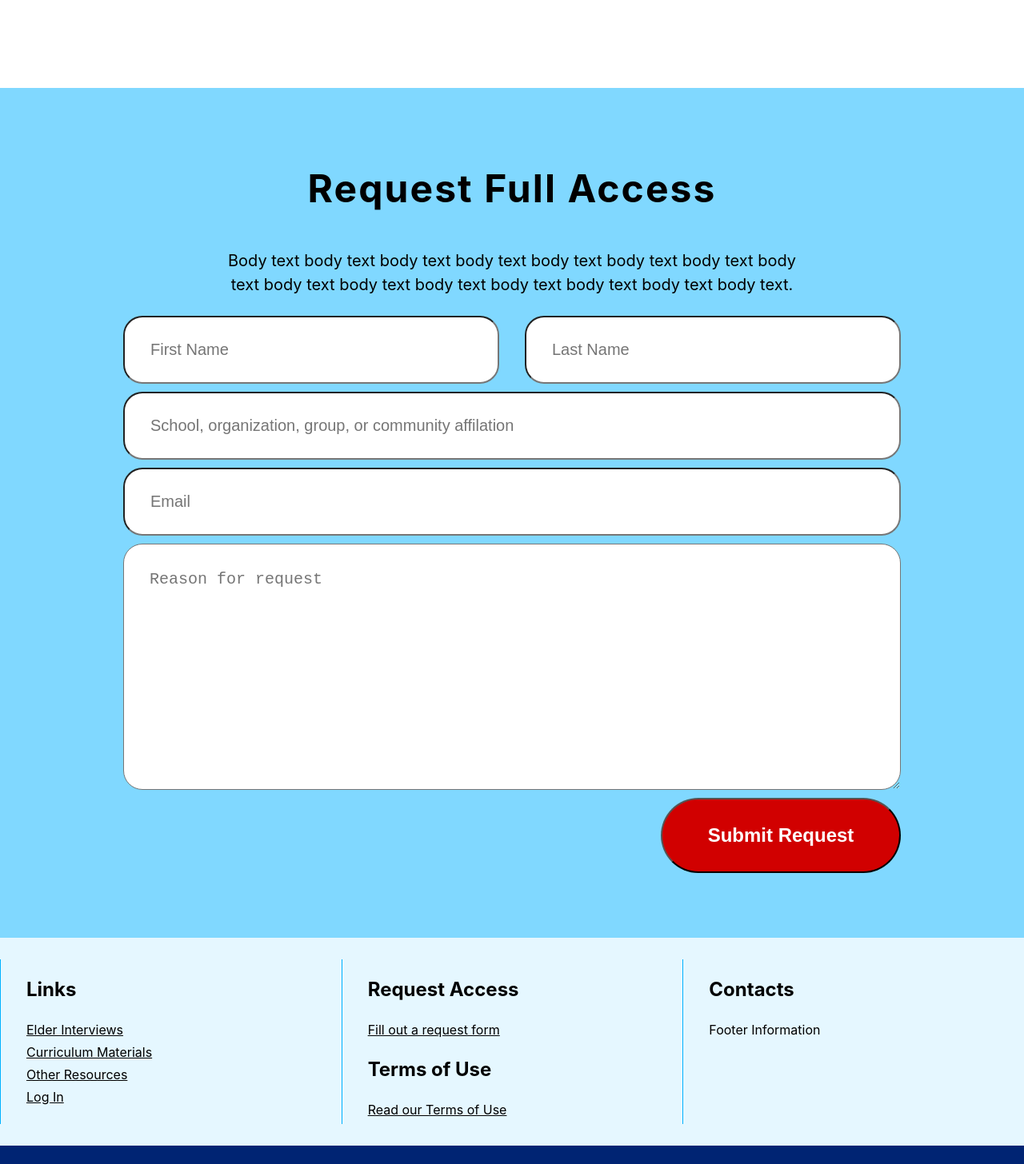
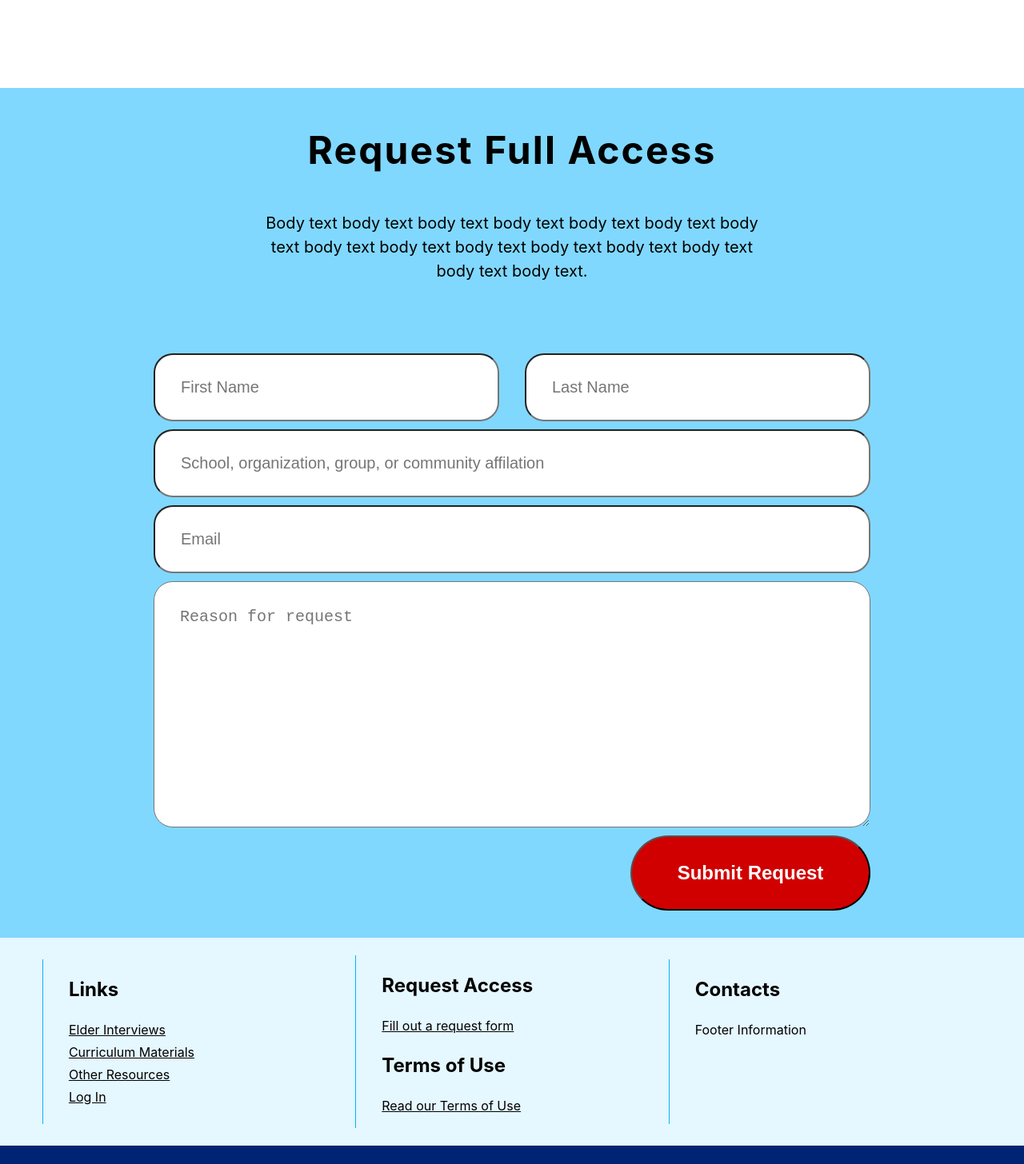
Before and after one commit to HarrySidhu1815/Seabird-Project, a React (Vite) app in the folder client/: page /login in a window 1280 px wide. Shown: the part 1330-2786 px from the top of the page at 80% size. Built offline with nearby package versions, Linux system fonts and the light colour scheme.

Commit message:
improved responsiveness

```diff
--- a/client/src/components/ClassroomResource/ClassroomResource.module.css
+++ b/client/src/components/ClassroomResource/ClassroomResource.module.css
@@ -18,9 +18,12 @@
 
 .container{
     display: flex;
+    flex-wrap: wrap;
+    justify-content: center;
+    align-items: center;
     max-width: 81rem;
     flex-direction: row;
     width: 100%;
-    height: 37.50rem;
+    height: auto;
     gap: 3rem;
 }
--- a/client/src/components/Footer/Footer.module.css
+++ b/client/src/components/Footer/Footer.module.css
@@ -1,7 +1,7 @@
 .footer{
-    height: 20.25rem;
+    min-height: 20.25rem;
+    height: auto;
     width: 100vw;
-    stroke-width: 0.6rem;
     display: flex;
     flex-direction: column;
     justify-content: space-evenly;
@@ -23,7 +23,8 @@
 }
 
 .links{
-    height: 16.25rem;
+    min-height: 16.25rem;
+    height: auto;
     width: 100%;
     display: flex;
     justify-content: center;
@@ -32,8 +33,9 @@
 }
 
 .outer-div{
-    width: 26.25rem;
-    height: 12.88rem;
+    width: 28%;
+    min-height: 12.88rem;
+    height: auto;
     border-left: 0.06rem solid #00B2ff;
     padding-left: 2rem;
 }
@@ -44,7 +46,7 @@
 .outer-div ul {
     display: flex;
     flex-direction: column;
-    width: 18.75rem;
+    width: 100%;
     list-style: none;
     font-size: 1rem;
     -webkit-padding-start: 0;
--- a/client/src/components/Header/Header.module.css
+++ b/client/src/components/Header/Header.module.css
@@ -2,7 +2,6 @@
     background-color: white;
     max-width: 100vw;
     height: 6rem;
-    stroke-width: 0.06rem;
     display: flex;
     align-items: center;
     padding: 0 3.5rem;
@@ -13,22 +12,17 @@
     font-weight: bold;
     font-size: 1.25rem;
     letter-spacing: 0.13rem;
-    line-height: 1.75rem;
-    height: 2.38rem;
 }
 
 .logo a{
     font-weight: bold;
 }
 
-.nav {
-    width: 40.5rem;
-}
 
 .nav ul {
     display: flex;
     flex-direction: row;
-    justify-content: center;
+    justify-content: end;
     align-items: center;
     gap: 1.25rem;
 }
--- a/client/src/components/Hero/Hero.module.css
+++ b/client/src/components/Hero/Hero.module.css
@@ -1,9 +1,12 @@
 #hero{
-    height: 100vh;
+    height: auto;
+    min-height: 100vh;
     background-image: url('../../assets/hero.png');
+    background-size: cover;
     margin: none;
     display: flex;
     padding-left: 6.25rem;
+    padding-bottom: 4rem;
     flex-direction: column;
 }
 
@@ -19,5 +22,5 @@
     color: white;
     margin: none;
     font-size: 2rem;
-    width: 40rem;
+    width: 50%;
 }
--- a/client/src/components/RequestForm/RequestForm.module.css
+++ b/client/src/components/RequestForm/RequestForm.module.css
@@ -9,8 +9,8 @@
 }
 
 .header{
-    width: 62.50rem;
-    height: 12.69rem;
+    width: 70%;
+    height: auto;
     text-align: center;
 }
 
@@ -20,13 +20,13 @@
 }
 
 .header p{
-    width: 46rem;
+    width: 70%;
     margin: auto;
     font-size: 1.25rem;
     height: 9.13rem;
 }
 .request-form{
-    width: 60.75rem;
+    width: 70%;
     height: 43.56rem;
     display: flex;
     justify-content: space-between;
--- a/client/src/index.css
+++ b/client/src/index.css
@@ -29,4 +29,5 @@ body {
   min-height: 100vh;
   background-color: white;
   color: black;
+  overflow-x: hidden;
 }
```
